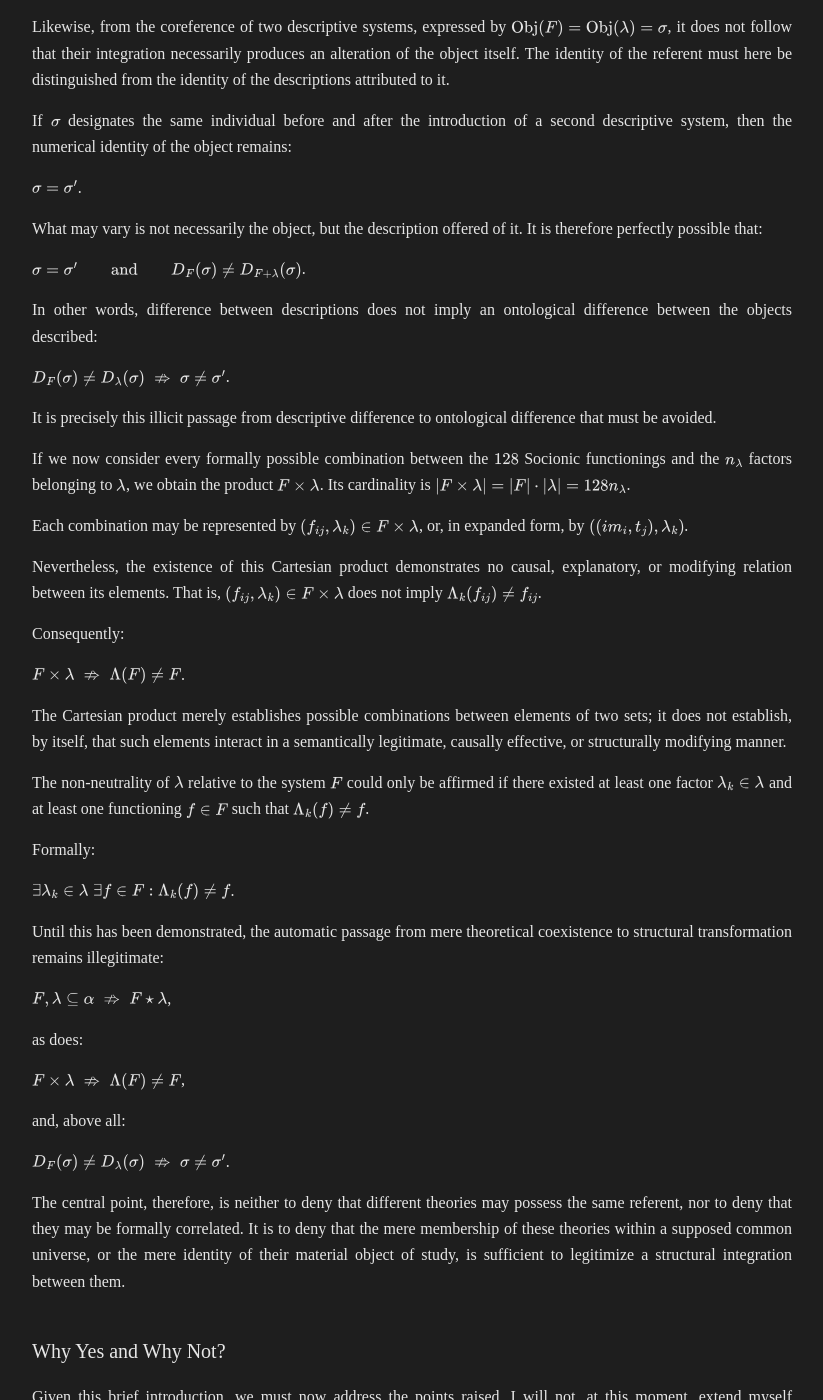
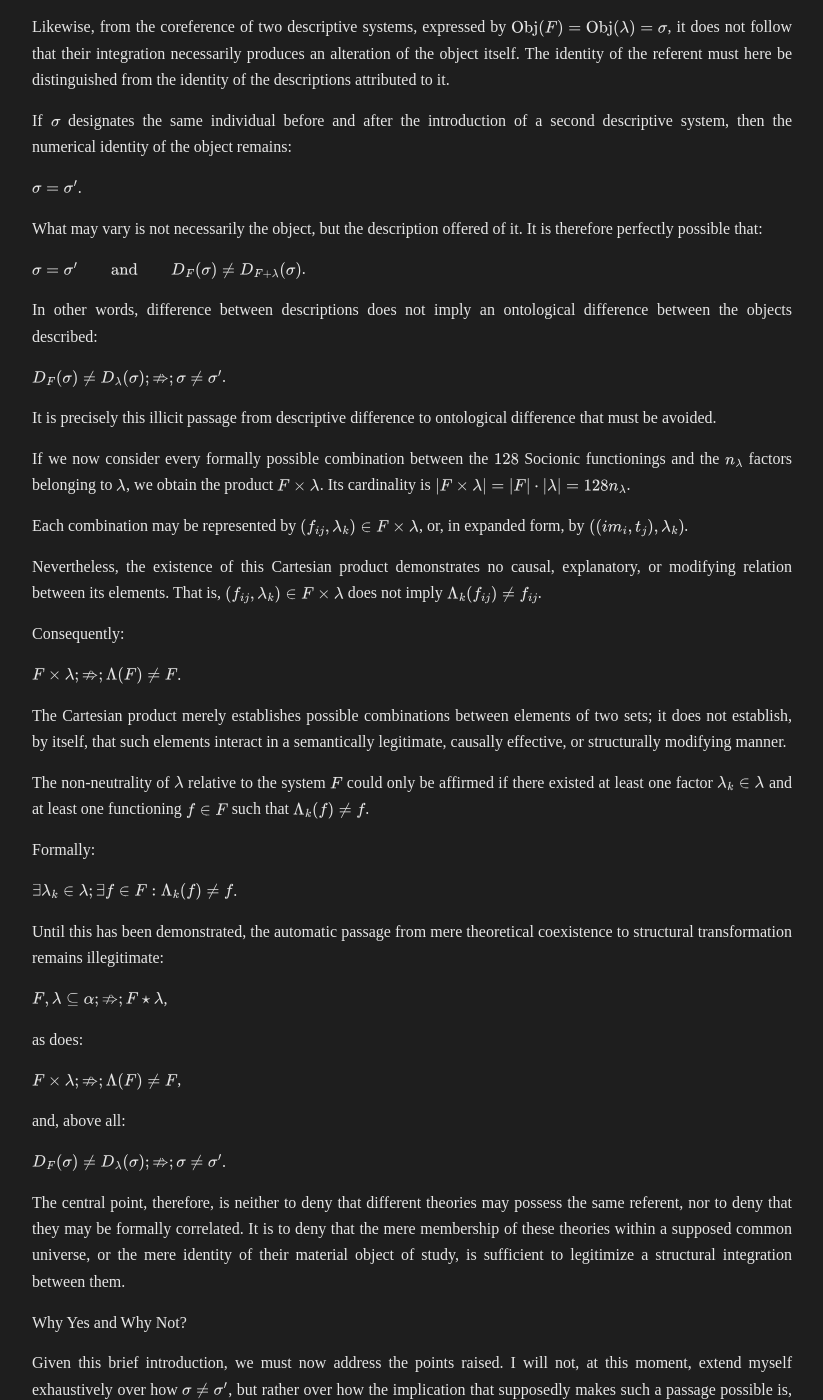
Before and after one commit to adlerzero/socionics-and-correlationism, a Jekyll site: the page built from index.md, in a window 1280 px wide and 1400 px high, scrolled down 1775 px. Shown: the whole window, without its empty margins (228-1051 px from the left). Built offline with Jekyll 4.4.1, drawn with Linux system fonts in a browser that asks for light colours; some of the changed text lies outside the part shown.

Commit message:
Fix formatting issues in mathematical expressions

```diff
--- a/index.md
+++ b/index.md
@@ -23,21 +23,21 @@ title: "Identity of the Object, Not Identity of the Theory: A Logical Critique o
 
 The task of studying Socionics by arbitrarily integrating it into an axiomatic frame of reference — that is, by means of indiscriminate correlations between distinct theories — ultimately constitutes a serious category error, a question that will not yet be addressed directly and which, for the moment, must be taken merely as an announced thesis. Even so, this consideration is useful for exposing how problematic the attempt is to ground the thesis according to which different typological systems may be integrated without relevant alteration of their internal determinations.
 
-Let $T$ be the set of the sixteen Socionic types and $IM$ the set of the eight information metabolisms. We therefore define $T=\{t_1,\ldots,t_{16}\}$ and $IM=\{im_1,\ldots,im_8\}$.
+Let $T$ be the set of the sixteen Socionic types and $IM$ the set of the eight information metabolisms. We therefore define $T={t_1,\ldots,t_{16}}$ and $IM={im_1,\ldots,im_8}$.
 
 The set of typologically determined functionings may be represented by the Cartesian product $F:=IM\times T$. Hence, $\lvert F\rvert=\lvert IM\rvert\cdot\lvert T\rvert=8\cdot16=128$.
 
 Each particular functioning therefore has the form $f_{ij}=(im_i,t_j)$, with $1\leq i\leq8$ and $1\leq j\leq16$. Thus:
 
-$F=\{(im_i,t_j)\mid im_i\in IM,\;t_j\in T\}$.
+$F={(im_i,t_j)\mid im_i\in IM,;t_j\in T}$.
 
 These $128$ functionings encompass not only analytical characteristics, that is, theoretical determinations which, insofar as they are internal descriptions of the system, are not facts in themselves and cannot immediately be identified with empirical facts. They also encompass analogical characteristics, formed through the internal relations of the system itself, whose manifestation cannot be adequately predicted when one takes as a premise that an external set of theoretical correlations must necessarily remain neutral with respect to the structure being described.
 
-Let $\lambda=\{\lambda_1,\lambda_2,\ldots,\lambda_n\}$ designate the set of factors derived from different typological theories, considered without prior discrimination concerning their structural compatibility with $F$. Let also $\lvert\lambda\rvert=n_\lambda$.
+Let $\lambda={\lambda_1,\lambda_2,\ldots,\lambda_n}$ designate the set of factors derived from different typological theories, considered without prior discrimination concerning their structural compatibility with $F$. Let also $\lvert\lambda\rvert=n_\lambda$.
 
 The problem appears when one presupposes that the introduction of $\lambda$ upon the system $F$ is neither an annulatory, modifying, nor semantically perturbing factor with respect to its determinations, but merely a neutral element regarding what each functioning is, the manner in which it presents itself, that toward which it tends, and that which, according to its own structure, it produces.
 
-This neutrality may be represented by an operator $\Lambda:F\to F$, such that the hypothesis of neutrality is $\Lambda(F)=F$. For every particular functioning, we would have $\forall f\in F,\;\Lambda(f)=f$.
+This neutrality may be represented by an operator $\Lambda\to F$, such that the hypothesis of neutrality is $\Lambda(F)=F$. For every particular functioning, we would have $\forall f\in F,;\Lambda(f)=f$.
 
 Thus, the expression originally intended by $IM(T)[(\lambda)]\to IM(T)$ may be formalized more rigorously as $\Lambda(F)=F$.
 
@@ -45,13 +45,13 @@ The error lies precisely in the caricature according to which Socionics must nec
 
 Let $\alpha$ be a universal set such that $F\subseteq\alpha$ and $\lambda\subseteq\alpha$. Suppose further that both have the same object of study as their referent, represented by the constant $\sigma$, where $\sigma$ represents the human individual considered as the common object of the different theories.
 
-We may therefore write $\operatorname{Obj}(F)=\operatorname{Obj}(\lambda)=\sigma$.
+We may therefore write $\mathrm{Obj}(F)=\mathrm{Obj}(\lambda)=\sigma$.
 
 Yet from their mere common membership in $\alpha$, that is, from $F,\lambda\subseteq\alpha$, no necessary interaction between $F$ and $\lambda$ follows:
 
-$F,\lambda\subseteq\alpha\;\not\Rightarrow\;F\star\lambda$.
+$F,\lambda\subseteq\alpha;\not\Rightarrow;F\star\lambda$.
 
-Likewise, from the coreference of two descriptive systems, expressed by $\operatorname{Obj}(F)=\operatorname{Obj}(\lambda)=\sigma$, it does not follow that their integration necessarily produces an alteration of the object itself. The identity of the referent must here be distinguished from the identity of the descriptions attributed to it.
+Likewise, from the coreference of two descriptive systems, expressed by $\mathrm{Obj}(F)=\mathrm{Obj}(\lambda)=\sigma$, it does not follow that their integration necessarily produces an alteration of the object itself. The identity of the referent must here be distinguished from the identity of the descriptions attributed to it.
 
 If $\sigma$ designates the same individual before and after the introduction of a second descriptive system, then the numerical identity of the object remains:
 
@@ -59,11 +59,11 @@ $\sigma=\sigma'$.
 
 What may vary is not necessarily the object, but the description offered of it. It is therefore perfectly possible that:
 
-$\sigma=\sigma'\qquad\text{and}\qquad D_F(\sigma)\neq D_{F+\lambda}(\sigma)$.
+$\sigma=\sigma'\qquad\mathrm{and}\qquad D_F(\sigma)\neq D_{F+\lambda}(\sigma)$.
 
 In other words, difference between descriptions does not imply an ontological difference between the objects described:
 
-$D_F(\sigma)\neq D_\lambda(\sigma)\;\not\Rightarrow\;\sigma\neq\sigma'$.
+$D_F(\sigma)\neq D_\lambda(\sigma);\not\Rightarrow;\sigma\neq\sigma'$.
 
 It is precisely this illicit passage from descriptive difference to ontological difference that must be avoided.
 
@@ -75,7 +75,7 @@ Nevertheless, the existence of this Cartesian product demonstrates no causal, ex
 
 Consequently:
 
-$F\times\lambda\;\not\Rightarrow\;\Lambda(F)\neq F$.
+$F\times\lambda;\not\Rightarrow;\Lambda(F)\neq F$.
 
 The Cartesian product merely establishes possible combinations between elements of two sets; it does not establish, by itself, that such elements interact in a semantically legitimate, causally effective, or structurally modifying manner.
 
@@ -83,39 +83,39 @@ The non-neutrality of $\lambda$ relative to the system $F$ could only be affirme
 
 Formally:
 
-$\exists\lambda_k\in\lambda\;\exists f\in F:\Lambda_k(f)\neq f$.
+$\exists\lambda_k\in\lambda;\exists f\in F:\Lambda_k(f)\neq f$.
 
 Until this has been demonstrated, the automatic passage from mere theoretical coexistence to structural transformation remains illegitimate:
 
-$F,\lambda\subseteq\alpha\;\not\Rightarrow\;F\star\lambda$,
+$F,\lambda\subseteq\alpha;\not\Rightarrow;F\star\lambda$,
 
 as does:
 
-$F\times\lambda\;\not\Rightarrow\;\Lambda(F)\neq F$,
+$F\times\lambda;\not\Rightarrow;\Lambda(F)\neq F$,
 
 and, above all:
 
-$D_F(\sigma)\neq D_\lambda(\sigma)\;\not\Rightarrow\;\sigma\neq\sigma'$.
+$D_F(\sigma)\neq D_\lambda(\sigma);\not\Rightarrow;\sigma\neq\sigma'$.
 
 The central point, therefore, is neither to deny that different theories may possess the same referent, nor to deny that they may be formally correlated. It is to deny that the mere membership of these theories within a supposed common universe, or the mere identity of their material object of study, is sufficient to legitimize a structural integration between them.
 
-## Why Yes and Why Not?
+Why Yes and Why Not?
 
 Given this brief introduction, we must now address the points raised. I will not, at this moment, extend myself exhaustively over how $\sigma\neq\sigma'$, but rather over how the implication that supposedly makes such a passage possible is, before anything else, logically unjustified — and, under the terms in which it is ordinarily presupposed, simply pathetic.
 
 Consider: in order to take as a premise that the set $\lambda$, by which we postulate the set of typological theories describing the individual as such, is capable of altering the value of $T$, where $T$ is the Socionic type of the individual, it is first necessary to demonstrate formally — analytically and analogically, substantially and terminologically, mnemonically and in hermeneutic-structural terms — that there exists between the parts a relation authorizing such an alteration.
 
-This becomes even more evident when we begin from the very premise previously assumed, namely $\operatorname{Obj}(F)=\operatorname{Obj}(\lambda)=\sigma$. If the object studied by $F$ is numerically the same object studied by $\lambda$, then, regarding the identity of the referent, necessarily $\sigma=\sigma'$. Not because the descriptions are identical, but precisely because that which is being described remains the same individual. Hence, whatever may vary cannot be confused with the numerical identity of the object, but must instead be located in the determinations that each structure predicates of that same object.
+This becomes even more evident when we begin from the very premise previously assumed, namely $\mathrm{Obj}(F)=\mathrm{Obj}(\lambda)=\sigma$. If the object studied by $F$ is numerically the same object studied by $\lambda$, then, regarding the identity of the referent, necessarily $\sigma=\sigma'$. Not because the descriptions are identical, but precisely because that which is being described remains the same individual. Hence, whatever may vary cannot be confused with the numerical identity of the object, but must instead be located in the determinations that each structure predicates of that same object.
 
 We therefore simultaneously have $\sigma=\sigma'$ and the possibility that $D_F(\sigma)\neq D_\lambda(\sigma)$, without the second relation annulling the first.
 
-The problem arises precisely when, beginning from the identity of the referent, one attempts to transport into the internal determinations of the systems an identity that has not yet been demonstrated. From $\operatorname{Obj}(F)=\operatorname{Obj}(\lambda)=\sigma$, one cannot infer $D_F(\sigma)=D_\lambda(\sigma)$; still less can one infer that a determination belonging to $\lambda$ possesses sufficient force to alter a determination belonging to $T$.
+The problem arises precisely when, beginning from the identity of the referent, one attempts to transport into the internal determinations of the systems an identity that has not yet been demonstrated. From $\mathrm{Obj}(F)=\mathrm{Obj}(\lambda)=\sigma$, one cannot infer $D_F(\sigma)=D_\lambda(\sigma)$; still less can one infer that a determination belonging to $\lambda$ possesses sufficient force to alter a determination belonging to $T$.
 
 If within $F$ we have a conclusion $A$, and within $\lambda$ a conclusion $A'$, such that $F\vdash A$ and $\lambda\vdash A'$, the coreference of $A$ and $A'$ relative to $\sigma$ establishes neither $A=A'$ nor $A\leftrightarrow A'$. The fact that both conclusions are predicated of the same object does not make them the same conclusion, just as the fact that two structures describe the same individual does not render their categories interchangeable.
 
 We therefore have:
 
-$\operatorname{Obj}(A)=\operatorname{Obj}(A')=\sigma\;\not\Rightarrow\;A=A'\;\not\Rightarrow\;A\leftrightarrow A'$.
+$\mathrm{Obj}(A)=\mathrm{Obj}(A')=\sigma;\not\Rightarrow;A=A';\not\Rightarrow;A\leftrightarrow A'$.
 
 It is precisely here that arbitrary integration begins to demand that which it ordinarily presupposes itself already to possess: a rule demonstrating why $A$ must be interpreted as $A'$, why $A'$ must have any incidence upon $A$, and, above all, why the incidence of $A'$ upon $A$ should modify $T$ rather than merely constitute another description, according to another system, of the same $\sigma$.
 
@@ -125,13 +125,13 @@ Thus, from $F\subseteq\alpha$ and $\lambda\subseteq\alpha$, it does not follow t
 
 If we designate by $\Gamma$ the theoretical composition intended to unite both systems, that is, $\Gamma:=F\cup\lambda$, then the individual consistency of $F$ and $\lambda$ does not guarantee the consistency of $\Gamma$:
 
-$\operatorname{Cons}(F)\land\operatorname{Cons}(\lambda)\;\not\Rightarrow\;\operatorname{Cons}(\Gamma)$.
+$\mathrm{Cons}(F)\land\mathrm{Cons}(\lambda);\not\Rightarrow;\mathrm{Cons}(\Gamma)$.
 
 A contradiction properly so called would arise if, through integration, it became possible to derive in $\Gamma$ some proposition $A$ together with its negation $\neg A$, that is, if $\Gamma\vdash A$ and $\Gamma\vdash\neg A$. Yet if we merely have $F\vdash A$ and $\lambda\vdash A'$, with $A\neq A'$, this does not yet constitute contradiction: it constitutes difference. And precisely this difference must be preserved until some relation capable of identifying, translating, negating, or modifying one conclusion through the other has been demonstrated.
 
 It is at this point that partial inference becomes problematic. One cannot infer $A=A'$ merely because both possess $\sigma$ as their referent, for this would require that we already know which part, property, structure, or determination of $\sigma$ is being denoted by $A$ and by $A'$. Equality of the object does not contain within itself equality of the aspect under which that object is apprehended.
 
-An intermediate interpretative term capable of demonstrating the passage between the two systems would therefore be required. If $L_F$ represents the language of $F$ and $L_\lambda$ the language of $\lambda$, it would be necessary to establish some correspondence $\varphi:L_F\to L_\lambda$ such that, for a given conclusion $A\in L_F$, it were possible to demonstrate $\varphi(A)=A'$.
+An intermediate interpretative term capable of demonstrating the passage between the two systems would therefore be required. If $L_F$ represents the language of $F$ and $L_\lambda$ the language of $\lambda$, it would be necessary to establish some correspondence $\varphi\to L_\lambda$ such that, for a given conclusion $A\in L_F$, it were possible to demonstrate $\varphi(A)=A'$.
 
 Without $\varphi$, the passage from $A$ to $A'$ is not an inference produced by the structures; it is an association produced by the interpreter.
 
@@ -141,9 +141,7 @@ It is precisely here that the problem of what I provisionally call the affect-lo
 
 If no formally demonstrated $\varphi$ exists such that $\varphi(A)=A'$, yet the interpreter, by intuitive resemblance, typological preference, classificatory expectation, or mere desire for integration, establishes $A\equiv A'$, then this equivalence was not inferred: it was impressed upon the systems.
 
-In that case:
-
-$\nexists\varphi\;\text{demonstrated such that}\;\varphi(A)=A'$.
+In that case, there exists no formally demonstrated $\varphi$ such that $\varphi(A)=A'$.
 
 Yet the subject nevertheless postulates $A\equiv A'$.
 
@@ -151,11 +149,11 @@ Thus, what later appears as the conclusion of the integration was already contai
 
 The difficulty becomes still more evident when we deal with signs, indices, or numerals that are formally identical across distinct structures. The same numeral may appear in two systems without that which it denotes in each system being substantially the same. This is obviously not a matter of asserting $a\neq a$, which would trivially violate the principle of identity; rather, it is a matter of distinguishing $a_F$ from $a_\lambda$, that is, two formally similar occurrences whose structural identity depends upon the system to which they belong.
 
-It may therefore occur that $\operatorname{repr}(a_F)=\operatorname{repr}(a_\lambda)$ without it following that $\operatorname{Sem}(a_F)=\operatorname{Sem}(a_\lambda)$.
+It may therefore occur that $\mathrm{repr}(a_F)=\mathrm{repr}(a_\lambda)$ without it following that $\mathrm{Sem}(a_F)=\mathrm{Sem}(a_\lambda)$.
 
 More directly:
 
-$\operatorname{repr}(a_F)=\operatorname{repr}(a_\lambda)\;\not\Rightarrow\;a_F=a_\lambda$.
+$\mathrm{repr}(a_F)=\mathrm{repr}(a_\lambda);\not\Rightarrow;a_F=a_\lambda$.
 
 That which is numerically or graphically identical as a sign may be substantially, intensionally, and structurally distinct as a theoretical element. And if this is true of a simple sign, it applies with still greater force to entire categories whose signification depends upon the relations they maintain with every other element of their own system.
 
@@ -167,7 +165,7 @@ But the question remains logically prior to this: from which given and formally
 
 And, still more fundamentally: by what demonstrated operation does that which belongs to $\lambda$ acquire logical power to alter that which belongs to $T$?
 
-By the very rules of the axiom raised by the correlationists, it must be presupposed that the objects $a$ and $a_k$, even if described through distinct theoretical languages, are measuring the same attribute of the same object. It is therefore not enough that both possess the same constant $\sigma$ as their referent; it would be necessary to demonstrate that what each apprehends of $\sigma$ corresponds to the same formal aspect of that constant. In other words, from the equality $\operatorname{Obj}(a)=\operatorname{Obj}(a_k)=\sigma$, it does not follow, by itself, that $\operatorname{Asp}(a)=\operatorname{Asp}(a_k)$.
+By the very rules of the axiom raised by the correlationists, it must be presupposed that the objects $a$ and $a_k$, even if described through distinct theoretical languages, are measuring the same attribute of the same object. It is therefore not enough that both possess the same constant $\sigma$ as their referent; it would be necessary to demonstrate that what each apprehends of $\sigma$ corresponds to the same formal aspect of that constant. In other words, from the equality $\mathrm{Obj}(a)=\mathrm{Obj}(a_k)=\sigma$, it does not follow, by itself, that $\mathrm{Asp}(a)=\mathrm{Asp}(a_k)$.
 
 We would need to establish that the part of our object being studied is not merely numerically the same, but exactly the same under the aspect in which it is predicated. If we conceptually divide $\sigma$ according to that which each system apprehends, we may represent by $\pi_F(\sigma)$ the aspect of $\sigma$ apprehended by $F$, and by $\pi_{\lambda'}(\sigma)$ the aspect apprehended by a specific theory $\lambda'\subseteq\lambda$. The correlationist would then need to demonstrate something such as $\pi_F(\sigma)\equiv\pi_{\lambda'}(\sigma)$ or, at minimum, the existence of a translation $\varphi$ by which $\varphi(\pi_F(\sigma))=\pi_{\lambda'}(\sigma)$.
 
@@ -177,7 +175,7 @@ It is in this sense that the succession from $a$ to $a'$ would need to preserve
 
 Likewise, a specific theory $\lambda'$ would possess its own succession $b_0\to b_1\to b_2\to\cdots\to b_m$, determined by $b_{j+1}=R_{\lambda'}(b_j)$.
 
-Even if $\operatorname{Obj}(a_i)=\operatorname{Obj}(b_j)=\sigma$, it does not follow that $a_i=b_j$, nor that $R_F=R_{\lambda'}$. The identity of the object to which both lines refer does not eliminate the theoretical continuity proper to each line.
+Even if $\mathrm{Obj}(a_i)=\mathrm{Obj}(b_j)=\sigma$, it does not follow that $a_i=b_j$, nor that $R_F=R_{\lambda'}$. The identity of the object to which both lines refer does not eliminate the theoretical continuity proper to each line.
 
 It is precisely for this reason that the sum of determinations cannot be treated as though, at some arbitrary point, its terms could simply cancel one another or convert into one another without structural loss. If a correspondence $\varphi(a_i)=b_j$ exists, it is insufficient to demonstrate a punctual equality between the terms; it would also be necessary to demonstrate that the relation of succession itself is preserved, that is, that $a_i\prec_F a_{i+1}$ implies $\varphi(a_i)\prec_{\lambda'}\varphi(a_{i+1})$.
 
@@ -195,11 +193,11 @@ and:
 
 $b_0\to b_1\to\cdots\to b_m$,
 
-with $\operatorname{Obj}(a_i)=\operatorname{Obj}(b_j)=\sigma$, but without it following that $a_i=b_j$ or $a_i\to b_j$.
+with $\mathrm{Obj}(a_i)=\mathrm{Obj}(b_j)=\sigma$, but without it following that $a_i=b_j$ or $a_i\to b_j$.
 
-If there are points of correspondence between them, these must be demonstrated. Let $\mathcal I$ be the set of effectively justified correspondences, defined by $\mathcal I:=\{(a_i,b_j)\mid\varphi(a_i)=b_j\}$. There is no a priori formal reason to determine $\lvert\mathcal I\rvert$, still less to presuppose that every element of one structure necessarily possesses a corresponding element in the other.
+If there are points of correspondence between them, these must be demonstrated. Let $\mathcal I$ be the set of effectively justified correspondences, defined by $\mathcal I:={(a_i,b_j)\mid\varphi(a_i)=b_j}$. There is no a priori formal reason to determine $\lvert\mathcal I\rvert$, still less to presuppose that every element of one structure necessarily possesses a corresponding element in the other.
 
-Consequently, we cannot simply assume $\forall a_i\in F,\;\exists b_j\in\lambda':\varphi(a_i)=b_j$. This universal is precisely what would need to be demonstrated.
+Consequently, we cannot simply assume $\forall a_i\in F,;\exists b_j\in\lambda':\varphi(a_i)=b_j$. This universal is precisely what would need to be demonstrated.
 
 From this follows another problem: how could information metabolism and, by extension, the factors belonging to $F$ be altered within $\alpha$ merely because another description belonging to $\lambda$ is also contained in $\alpha$, if $\alpha$ itself provides no rule of passage between the parts? The inclusion of $F$ and $\lambda$ in $\alpha$ establishes coexistence; it does not establish transformation.
 
@@ -209,15 +207,15 @@ If $K$ represents the set of types of a specific theory belonging to $\lambda$,
 
 This, by itself, does not modify $t_i$.
 
-If the correlation is intended to restrict each Socionic type to a single correlated type, then $R$ would need to behave functionally, that is, $\forall t_i\in T,\;\exists!k_j\in K:(t_i,k_j)\in R$. Only then could we define a function $\varphi:T\to K$.
+If the correlation is intended to restrict each Socionic type to a single correlated type, then $R$ would need to behave functionally, that is, $\forall t_i\in T,;\exists!k_j\in K:(t_i,k_j)\in R$. Only then could we define a function $\varphi\to K$.
 
 Yet even then we would have only a correspondence between types belonging to distinct systems, not an alteration of $T$.
 
-To maintain that $\lambda$ effectively alters a Socionic type, we would require a different operation, something such as $\Theta:T\times\lambda\to T$, by which some factor belonging to $\lambda$ would be capable of transforming a type $t_i$ into another type $t_j$.
+To maintain that $\lambda$ effectively alters a Socionic type, we would require a different operation, something such as $\Theta\times\lambda\to T$, by which some factor belonging to $\lambda$ would be capable of transforming a type $t_i$ into another type $t_j$.
 
 In that case, it would be necessary to demonstrate the existence of $t_i\in T$ and $\lambda_k\in\lambda$ such that $\Theta(t_i,\lambda_k)=t_j$, with $t_i\neq t_j$.
 
-We therefore have three operations that cannot be confused: $R\subseteq T\times K$ as correlation; $\varphi:T\to K$ as correspondence or correlational restriction; and $\Theta:T\times\lambda\to T$ as the effective transformation of a Socionic type.
+We therefore have three operations that cannot be confused: $R\subseteq T\times K$ as correlation; $\varphi\to K$ as correspondence or correlational restriction; and $\Theta\times\lambda\to T$ as the effective transformation of a Socionic type.
 
 Thus, $R$ does not imply $\varphi$, and $\varphi$ does not imply $\Theta$.
 
@@ -229,7 +227,7 @@ If he restricts, he must demonstrate why the relation is functional and why a pa
 
 And if he transforms, he must demonstrate where the operation $\Theta$, capable of modifying $T$ from an element that does not originally even belong to the same system, comes from.
 
-## Formal Conclusion
+Formal Conclusion
 
 It follows that the more the correlationist intends to preserve the internal identity of each theory, the less he can sustain a strong integration between them; and, conversely, the more he intends to structurally integrate their elements, the more he must admit that at least one of the theories ceases to preserve its own determinations in their entirety. Correlation, therefore, cannot remain neutral in both directions simultaneously.
 
```
Also changed, not shown: other parts of index.md (+1 -1 lines).
